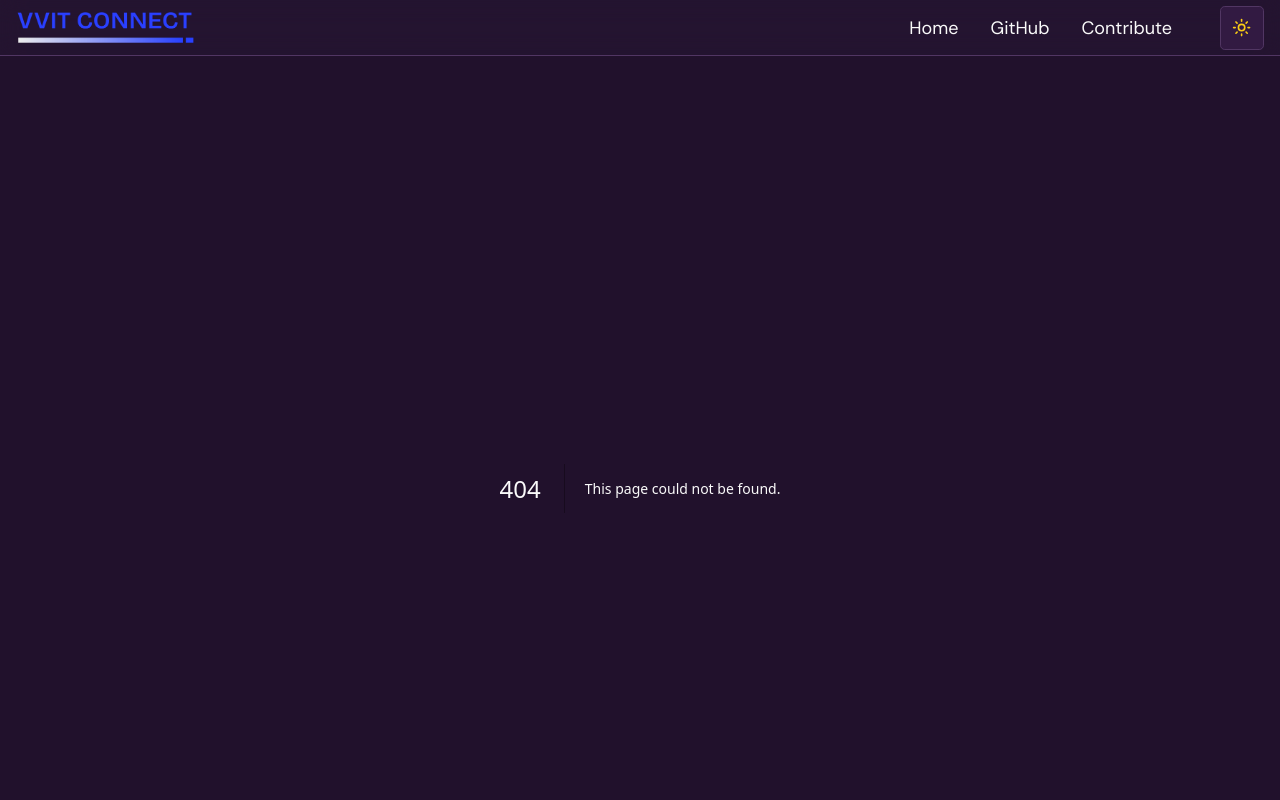
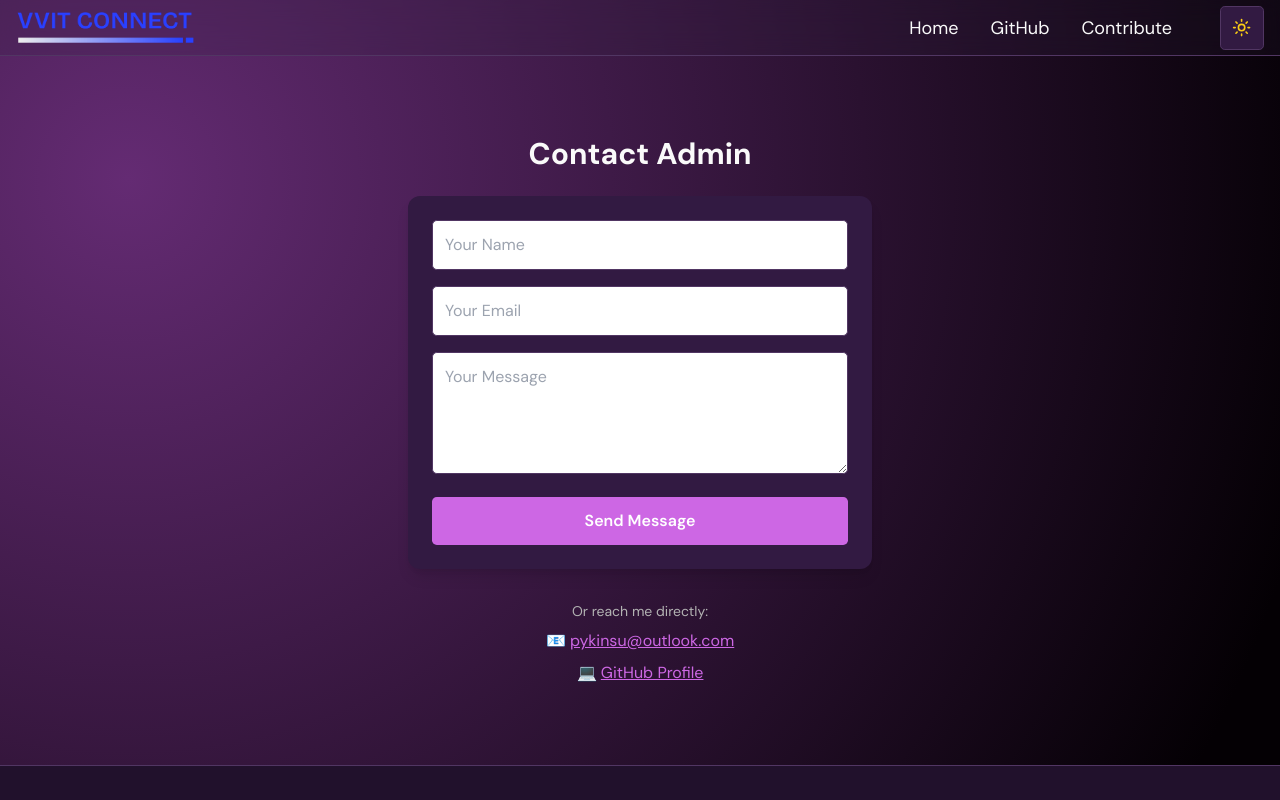
Before and after one commit to pyKinsu/VVITConnect, a Next.js app: page /contact in a window 1280 px wide. Before the commit this address had no page. Shown: the top 800 px of the page. Built offline with nearby package versions, Linux system fonts and the light colour scheme.

Commit message:
Create page.tsx

```diff
--- /dev/null
+++ b/src/app/contact/page.tsx
@@ -0,0 +1,87 @@
+"use client";
+
+import { useState } from "react";
+
+export default function ContactPage() {
+  const [status, setStatus] = useState("");
+
+  const handleSubmit = async (e: React.FormEvent<HTMLFormElement>) => {
+    e.preventDefault();
+    const form = e.currentTarget;
+    const data = new FormData(form);
+
+    const res = await fetch("https://formspree.io/f/mkgvazjy", {
+      method: "POST",
+      body: data,
+      headers: {
+        Accept: "application/json",
+      },
+    });
+
+    if (res.ok) {
+      setStatus("SUCCESS");
+      form.reset();
+    } else {
+      setStatus("ERROR");
+    }
+  };
+
+  return (
+    <div className="max-w-lg mx-auto py-12 px-6">
+      <h1 className="text-3xl font-bold mb-6 text-center">Contact Admin</h1>
+
+      <form onSubmit={handleSubmit} className="space-y-4 bg-card shadow-lg p-6 rounded-xl">
+        <input
+          type="text"
+          name="name"
+          required
+          placeholder="Your Name"
+          className="w-full p-3 border border-border rounded-lg focus:ring-2 focus:ring-primary"
+        />
+        <input
+          type="email"
+          name="email"
+          required
+          placeholder="Your Email"
+          className="w-full p-3 border border-border rounded-lg focus:ring-2 focus:ring-primary"
+        />
+        <textarea
+          name="message"
+          required
+          placeholder="Your Message"
+          rows={4}
+          className="w-full p-3 border border-border rounded-lg focus:ring-2 focus:ring-primary"
+        ></textarea>
+
+        <button
+          type="submit"
+          className="w-full bg-primary text-primary-foreground py-3 rounded-lg font-semibold hover:opacity-90 transition"
+        >
+          Send Message
+        </button>
+      </form>
+
+      {status === "SUCCESS" && (
+        <p className="mt-4 text-green-600 text-center font-medium">
+          ✅ Thanks! Your message has been sent.
+        </p>
+      )}
+      {status === "ERROR" && (
+        <p className="mt-4 text-red-600 text-center font-medium">
+          ❌ Oops! Something went wrong. Try again later.
+        </p>
+      )}
+
+      {/* Extra quick links */}
+      <div className="mt-8 text-center space-y-2">
+        <p className="text-sm text-muted-foreground">Or reach me directly:</p>
+        <p>
+          📧 <a href="mailto:pykinsu@outlook.com" className="text-primary underline">pykinsu@outlook.com</a>
+        </p>
+        <p>
+          💻 <a href="https://github.com/pykinsu" target="_blank" className="text-primary underline">GitHub Profile</a>
+        </p>
+      </div>
+    </div>
+  );
+}
```
